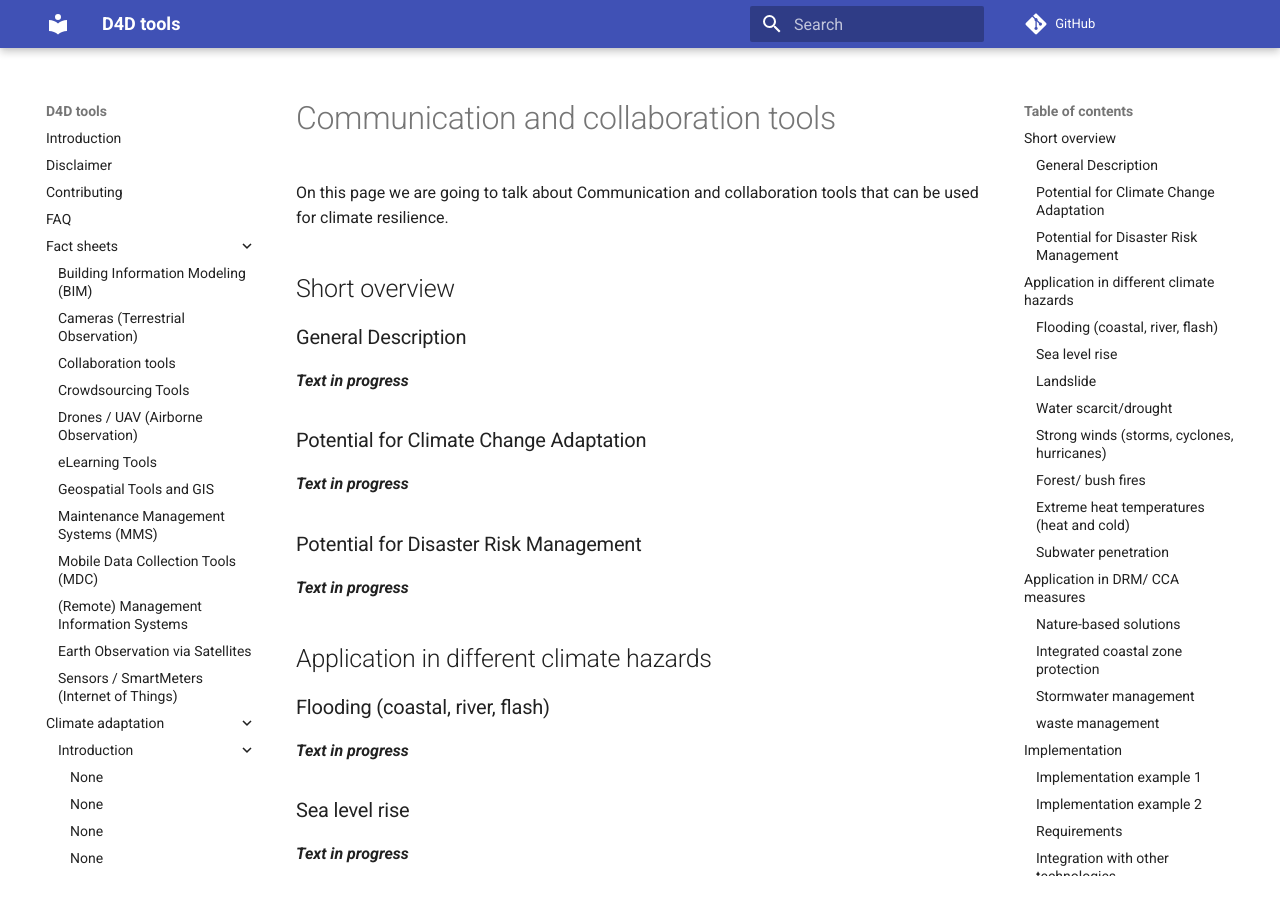
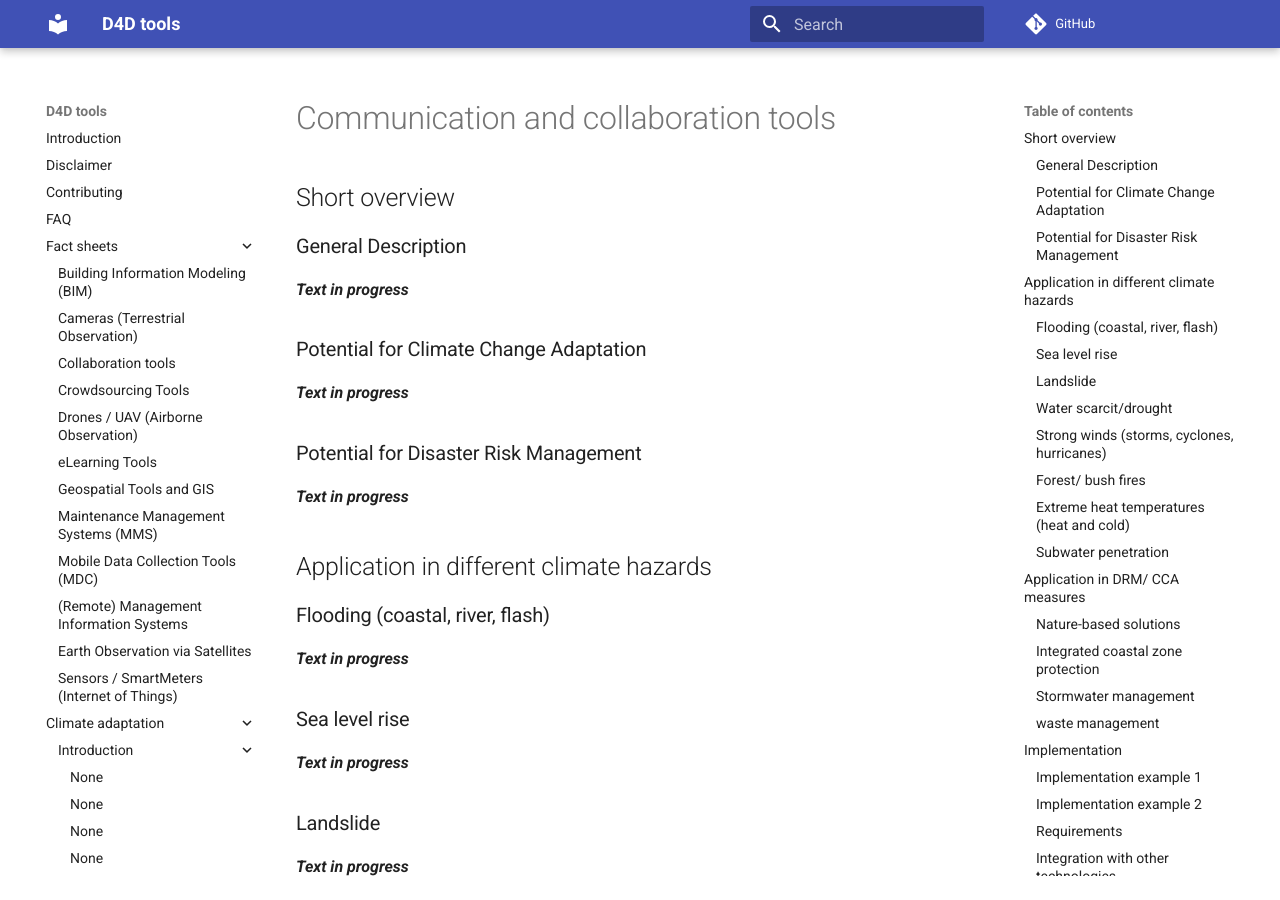
Before and after one commit to openkfw/d4dtools, an MkDocs documentation site: the page built from docs/climate-adaptation/fact-sheets-cres/communication.md, in a window 1280 px wide and 900 px high. Built offline with MkDocs 1.6.1 and Material for MkDocs 9.7.7, drawn with Linux system fonts in a browser that asks for light colours; comment, search, counter and statistics services are not loaded.

Commit message:
removing intro text from communication.md

```diff
--- a/docs/climate-adaptation/fact-sheets-cres/communication.md
+++ b/docs/climate-adaptation/fact-sheets-cres/communication.md
@@ -3,8 +3,6 @@
 ---
 
 # Communication and collaboration tools
-
-On this page we are going to talk about Communication and collaboration tools that can be used for climate resilience.
 
 ## Short overview
 
```
